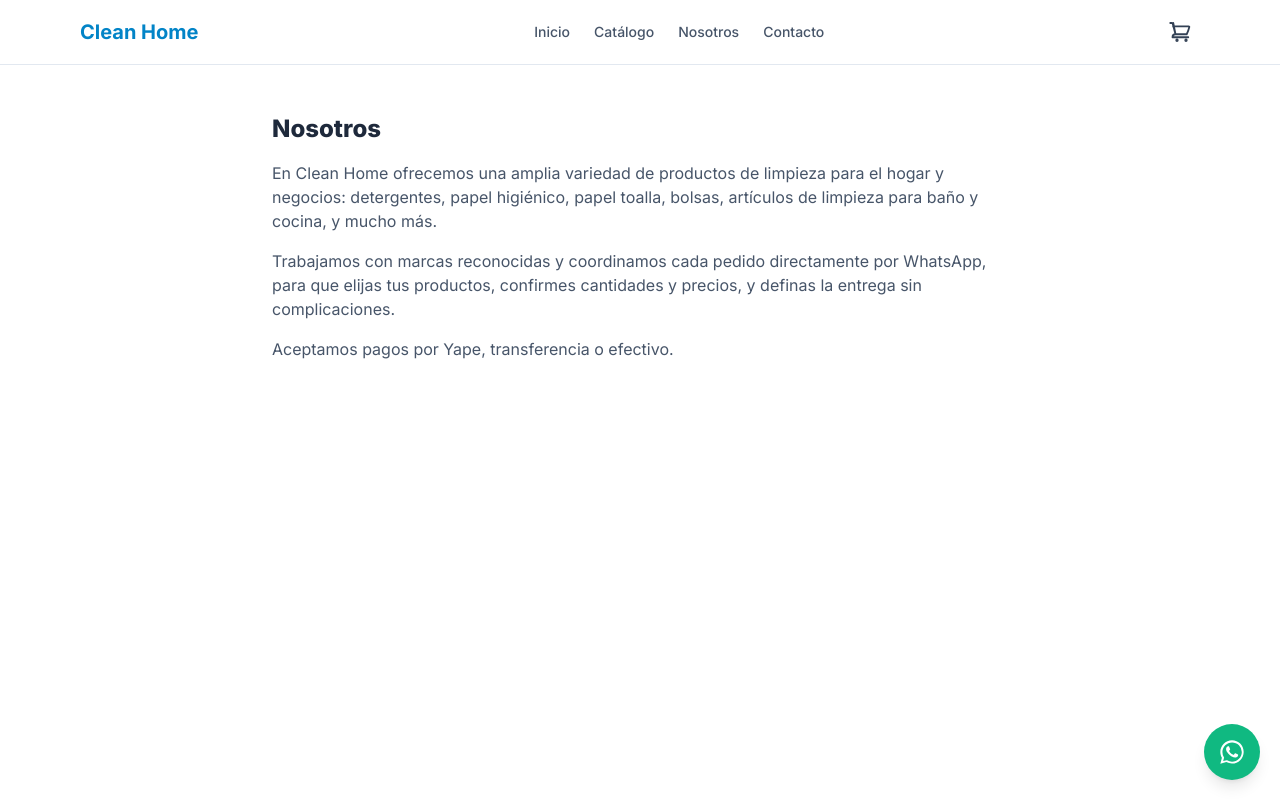
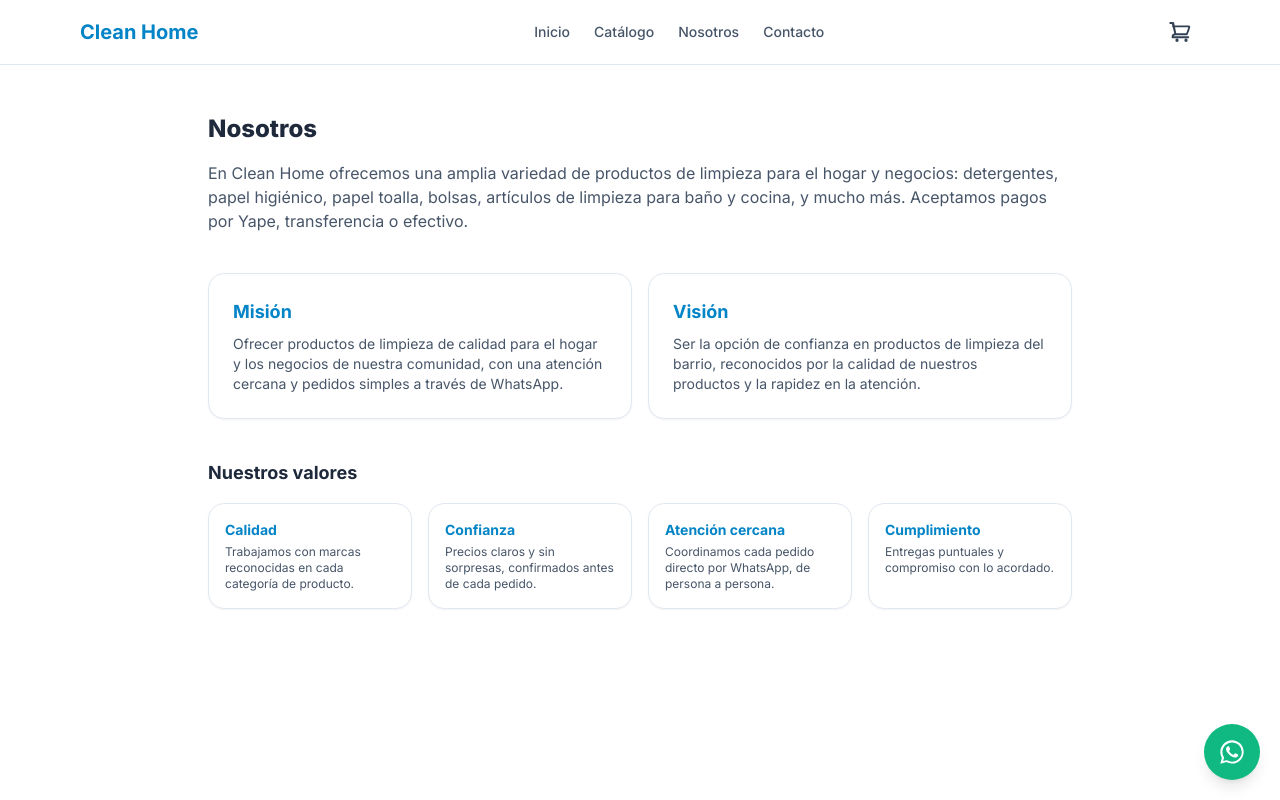
Before and after one commit to gonzalo-droid/clean-home, a Next.js app: page /nosotros in a window 1280 px wide. Shown: the top 800 px of the page. Built offline with nearby package versions, Linux system fonts and the light colour scheme.

Commit message:
feat: add Visión, Misión, and Valores to Nosotros page

```diff
--- a/app/nosotros/page.tsx
+++ b/app/nosotros/page.tsx
@@ -5,21 +5,64 @@ export const metadata: Metadata = {
   description: "Conoce Clean Home: venta de productos de limpieza con atención y pedidos por WhatsApp.",
 };
 
+const VALUES = [
+  {
+    title: "Calidad",
+    description: "Trabajamos con marcas reconocidas en cada categoría de producto.",
+  },
+  {
+    title: "Confianza",
+    description: "Precios claros y sin sorpresas, confirmados antes de cada pedido.",
+  },
+  {
+    title: "Atención cercana",
+    description: "Coordinamos cada pedido directo por WhatsApp, de persona a persona.",
+  },
+  {
+    title: "Cumplimiento",
+    description: "Entregas puntuales y compromiso con lo acordado.",
+  },
+];
+
 export default function NosotrosPage() {
   return (
-    <div className="mx-auto max-w-3xl px-4 py-12">
+    <div className="mx-auto max-w-4xl px-4 py-12">
       <h1 className="mb-4 text-2xl font-extrabold text-slate-800">Nosotros</h1>
-      <p className="mb-4 text-slate-600">
+      <p className="mb-10 text-slate-600">
         En Clean Home ofrecemos una amplia variedad de productos de limpieza para el hogar y
         negocios: detergentes, papel higiénico, papel toalla, bolsas, artículos de limpieza para
-        baño y cocina, y mucho más.
+        baño y cocina, y mucho más. Aceptamos pagos por Yape, transferencia o efectivo.
       </p>
-      <p className="mb-4 text-slate-600">
-        Trabajamos con marcas reconocidas y coordinamos cada pedido directamente por WhatsApp,
-        para que elijas tus productos, confirmes cantidades y precios, y definas la entrega sin
-        complicaciones.
-      </p>
-      <p className="text-slate-600">Aceptamos pagos por Yape, transferencia o efectivo.</p>
+
+      <div className="mb-10 grid gap-4 sm:grid-cols-2">
+        <div className="rounded-2xl border border-slate-200 bg-white p-6 shadow-sm">
+          <h2 className="mb-2 text-lg font-bold text-sky-600">Misión</h2>
+          <p className="text-sm text-slate-600">
+            Ofrecer productos de limpieza de calidad para el hogar y los negocios de nuestra
+            comunidad, con una atención cercana y pedidos simples a través de WhatsApp.
+          </p>
+        </div>
+        <div className="rounded-2xl border border-slate-200 bg-white p-6 shadow-sm">
+          <h2 className="mb-2 text-lg font-bold text-sky-600">Visión</h2>
+          <p className="text-sm text-slate-600">
+            Ser la opción de confianza en productos de limpieza del barrio, reconocidos por la
+            calidad de nuestros productos y la rapidez en la atención.
+          </p>
+        </div>
+      </div>
+
+      <h2 className="mb-4 text-lg font-bold text-slate-800">Nuestros valores</h2>
+      <div className="grid gap-4 sm:grid-cols-2 lg:grid-cols-4">
+        {VALUES.map((value) => (
+          <div
+            key={value.title}
+            className="rounded-2xl border border-slate-200 bg-white p-4 shadow-sm transition duration-200 hover:-translate-y-1 hover:shadow-md"
+          >
+            <h3 className="mb-1 text-sm font-bold text-sky-600">{value.title}</h3>
+            <p className="text-xs text-slate-600">{value.description}</p>
+          </div>
+        ))}
+      </div>
     </div>
   );
 }
```
